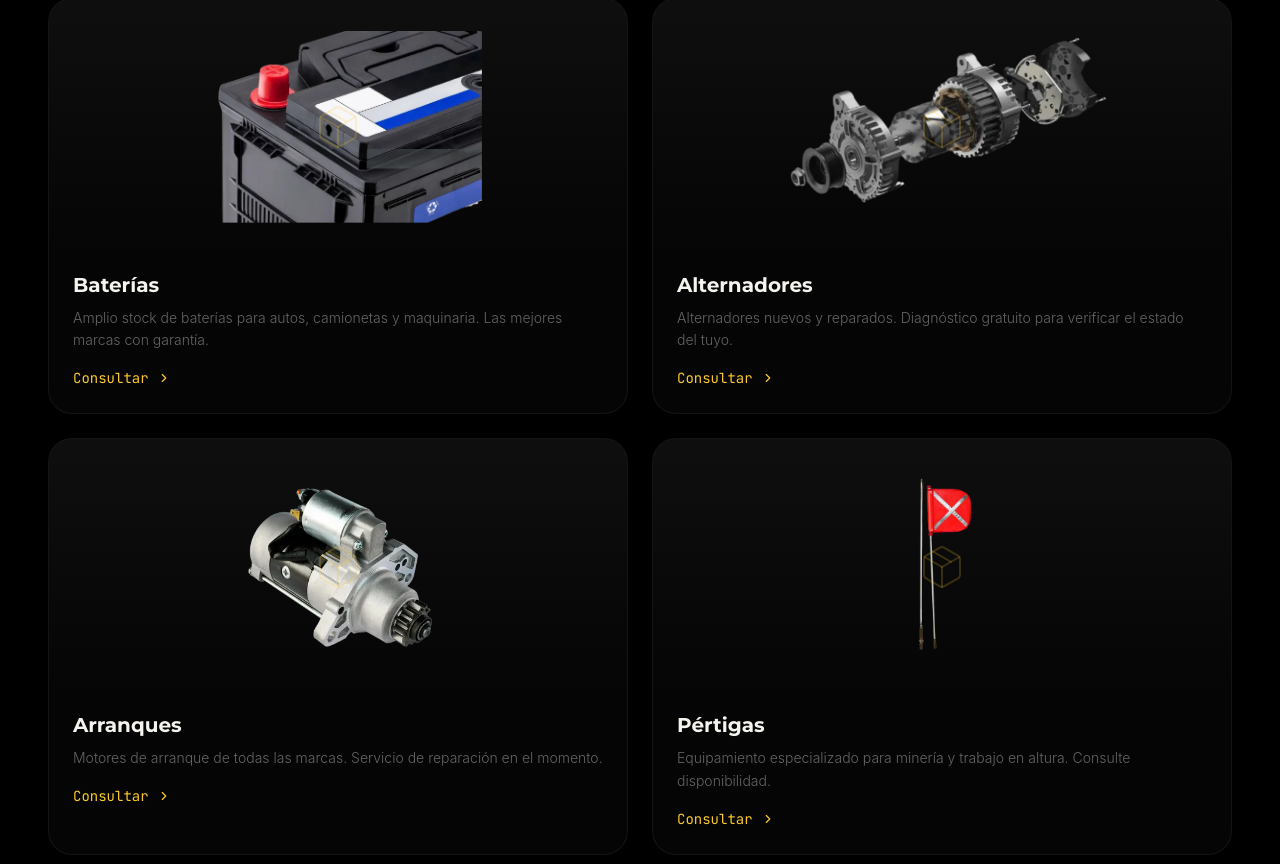
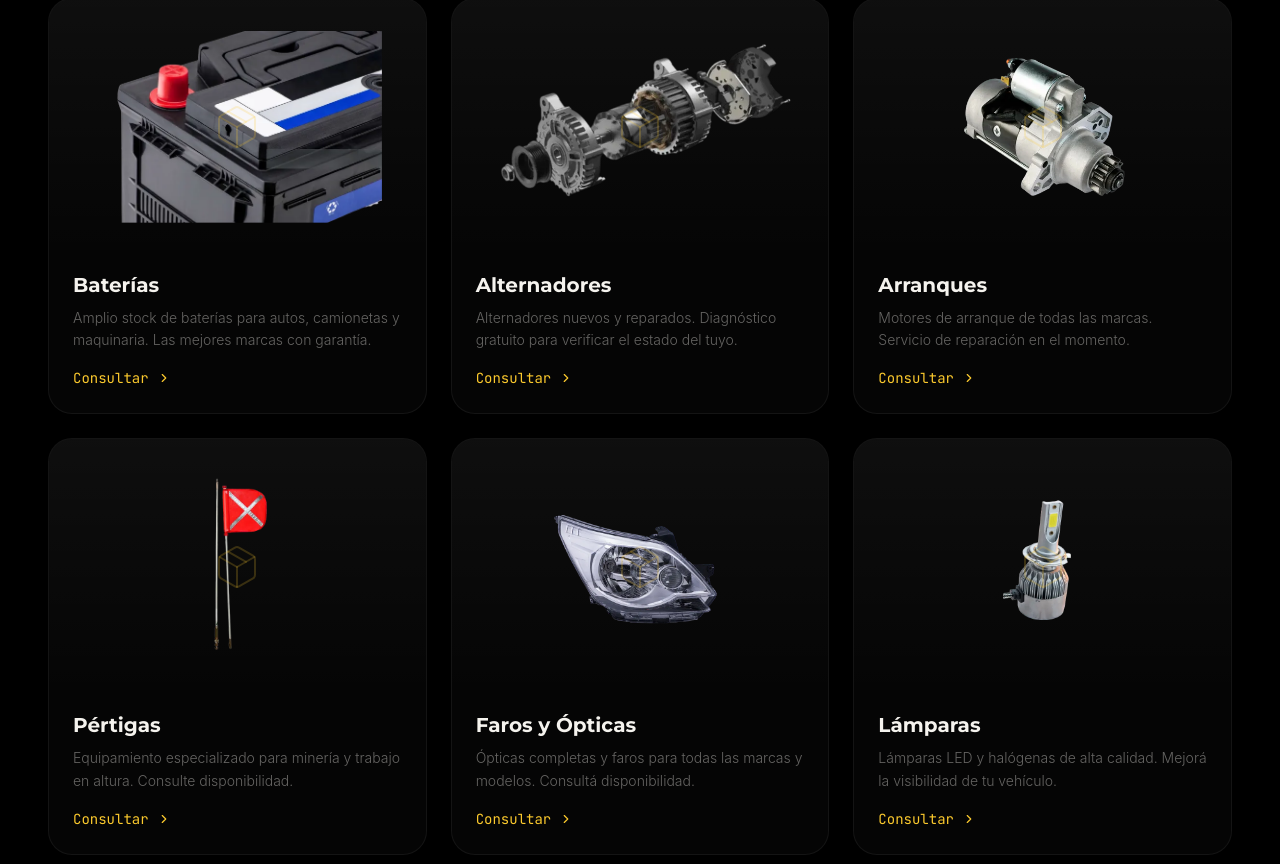
Before and after one commit to geromecro/electromovilsanjuan, a React (Vite) app: page / in a window 1280 px wide. Shown: the part 2842-3706 px from the top of the page. Built offline with nearby package versions, Linux system fonts and the light colour scheme.

Commit message:
Add Faros y Ópticas and Lámparas product categories
Expand product gallery from 4 to 6 items with optimized WebP images
and update grid layout to 3 columns.

Co-Authored-By: Claude Opus 4.6 <noreply@anthropic.com>

```diff
--- a/src/App.jsx
+++ b/src/App.jsx
@@ -660,6 +660,18 @@ function ProductGallery() {
       img: '/productos/pertigas.webp',
       alt: 'Pértigas y equipamiento minero',
     },
+    {
+      name: 'Faros y Ópticas',
+      desc: 'Ópticas completas y faros para todas las marcas y modelos. Consultá disponibilidad.',
+      img: '/productos/opticas.webp',
+      alt: 'Faros y ópticas para vehículos',
+    },
+    {
+      name: 'Lámparas',
+      desc: 'Lámparas LED y halógenas de alta calidad. Mejorá la visibilidad de tu vehículo.',
+      img: '/productos/lamparas.webp',
+      alt: 'Lámparas LED para autos',
+    },
   ]
 
   return (
@@ -672,7 +684,7 @@ function ProductGallery() {
         </h2>
       </div>
 
-      <div className="grid md:grid-cols-2 gap-6">
+      <div className="grid md:grid-cols-3 gap-6">
         {products.map((product) => (
           <a
             key={product.name}
```
Also changed, not shown: public/productos/lamparas.webp (added), public/productos/opticas.webp (added).
